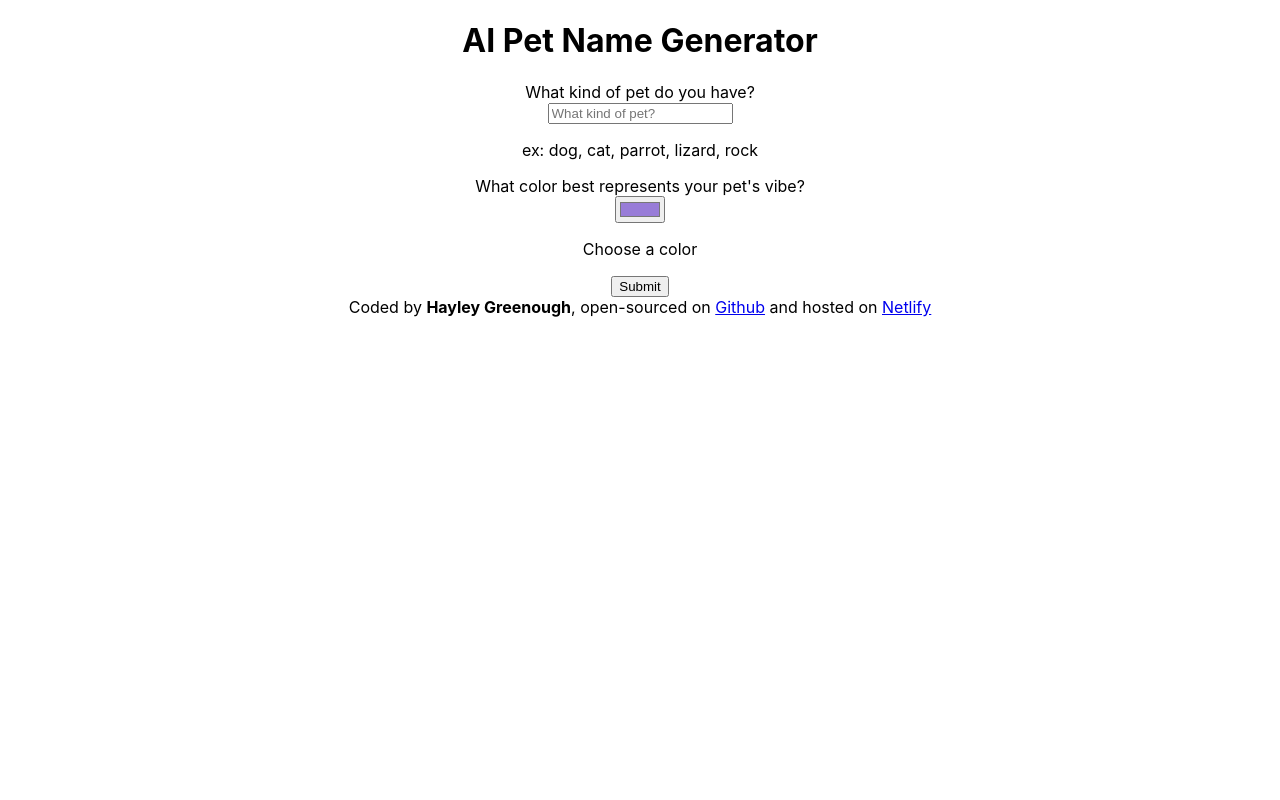
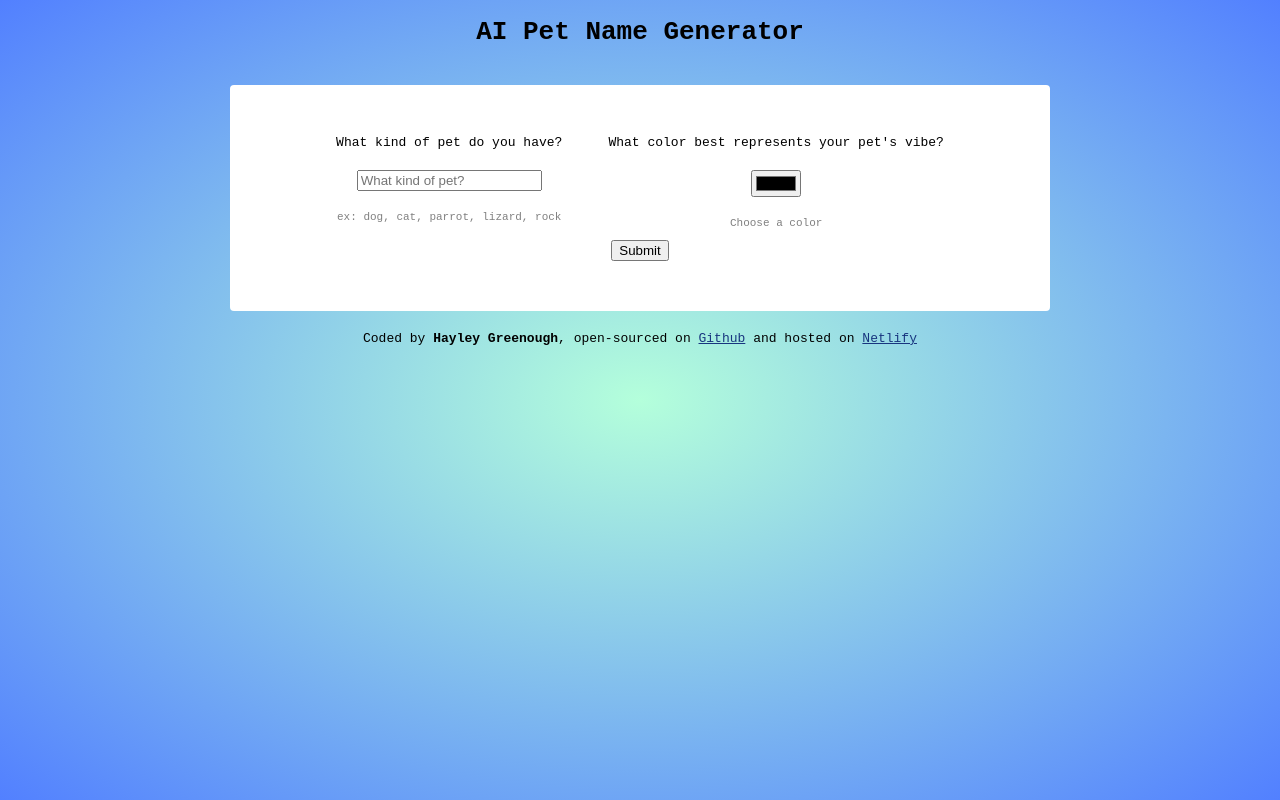
Before and after one commit to greenough-h/ai-petname-react, a React (Create React App) app: page / in a window 1280 px wide. Built offline with nearby package versions, Linux system fonts and the light colour scheme.

Commit message:
Basic CSS structure

```diff
--- a/src/App.css
+++ b/src/App.css
@@ -1,38 +1,52 @@
 .App {
   text-align: center;
+  font-family: monospace;
+  display: flex;
+  flex-direction: column;
+  height: 100vb;
+  align-self: center;
 }
 
-.App-logo {
-  height: 40vmin;
-  pointer-events: none;
+body {
+  background: radial-gradient(#b4ffdb, #5280ff);
+  background-repeat: no-repeat;
+  height: 100vb;
 }
 
-@media (prefers-reduced-motion: no-preference) {
-  .App-logo {
-    animation: App-logo-spin infinite 20s linear;
-  }
+.InputForm form {
+  background-color: white;
+  max-width: 700px;
+  border-radius: 4px;
+  margin: 20px auto;
+  padding: 50px 60px;
 }
 
-.App-header {
-  background-color: #282c34;
-  min-height: 100vh;
+.InputForm .questions {
   display: flex;
-  flex-direction: column;
-  align-items: center;
-  justify-content: center;
-  font-size: calc(10px + 2vmin);
-  color: white;
+  justify-content: space-evenly;
 }
 
-.App-link {
-  color: #61dafb;
+/* do these more organized  */
+.instructions {
+  font-size: 11px;
+  color: gray;
 }
 
-@keyframes App-logo-spin {
-  from {
-    transform: rotate(0deg);
-  }
-  to {
-    transform: rotate(360deg);
-  }
+.input {
+  margin: 20px 0;
 }
+
+.name {
+  background-color: white;
+  max-width: 700px;
+  border-radius: 4px;
+  margin: 20px auto;
+}
+
+.hidden {
+  display: none;
+}
+
+.Footer a {
+  color: #18357f;
+}
--- a/src/App.js
+++ b/src/App.js
@@ -7,7 +7,6 @@ export default function App() {
     <div className="App">
       <h1>AI Pet Name Generator</h1>
       <InputForm />
-      <div class="pet-name hidden"></div>
       <Footer />
     </div>
   );
--- a/src/components/Footer.jsx
+++ b/src/components/Footer.jsx
@@ -2,10 +2,15 @@ import React from "react";
 
 export default function Footer() {
   return (
-    <footer>
-      Coded by <strong>Hayley Greenough</strong>, open-sourced on{" "}
-      <a href="https://github.com/greenough-h/AI-pet-name-generator">Github</a>{" "}
-      and hosted on <a href="https://rolypoly-petnames.netlify.app/">Netlify</a>
-    </footer>
+    <div className="Footer">
+      <footer>
+        Coded by <strong>Hayley Greenough</strong>, open-sourced on{" "}
+        <a href="https://github.com/greenough-h/AI-pet-name-generator">
+          Github
+        </a>{" "}
+        and hosted on{" "}
+        <a href="https://rolypoly-petnames.netlify.app/">Netlify</a>
+      </footer>
+    </div>
   );
 }
--- a/src/components/InputForm.jsx
+++ b/src/components/InputForm.jsx
@@ -1,11 +1,12 @@
 import React, { useState } from "react";
 import axios from "axios";
-import Typewriter from "typewriter-effect/dist/core";
+// import Typewriter from "typewriter-effect/dist/core";
 
 export default function InputForm() {
   let [petType, setPetType] = useState(null);
   let [vibe, setVibe] = useState(null);
   let [name, setName] = useState(null);
+  // let [ready, setReady] = useState(false);
 
   function updateSpecies(event) {
     setPetType(event.target.value);
@@ -31,16 +32,13 @@ export default function InputForm() {
 
   function displayPetName(response) {
     setName(response.data.answer);
-    // new Typewriter(".pet-name", {
-    //   strings: response.data.answer,
-    //   autoStart: true,
-    //   delay: 1,
-    //   cursor: "",
+    // setReady(true); when ready remove hidden class from the name div
   }
 
   return (
-    <div>
-      <form onSubmit={generateName}>
+    <div className="InputForm">
+      <form onSubmit={generateName} className="container">
+        <div className="questions">
           <div className="species-question">
             <label for="pet-species">What kind of pet do you have?</label>
             <div className="input">
@@ -63,11 +61,11 @@ export default function InputForm() {
                 type="color"
                 id="color-vibe"
                 required
-              value="#987CD8"
                 onChange={updateVibe}
               />
             </div>
             <p class="instructions"> Choose a color</p>
+          </div>
         </div>
 
         <input type="submit" id="submit" value="Submit" />
```
Lines whose indentation alone changed are shown as unchanged.
